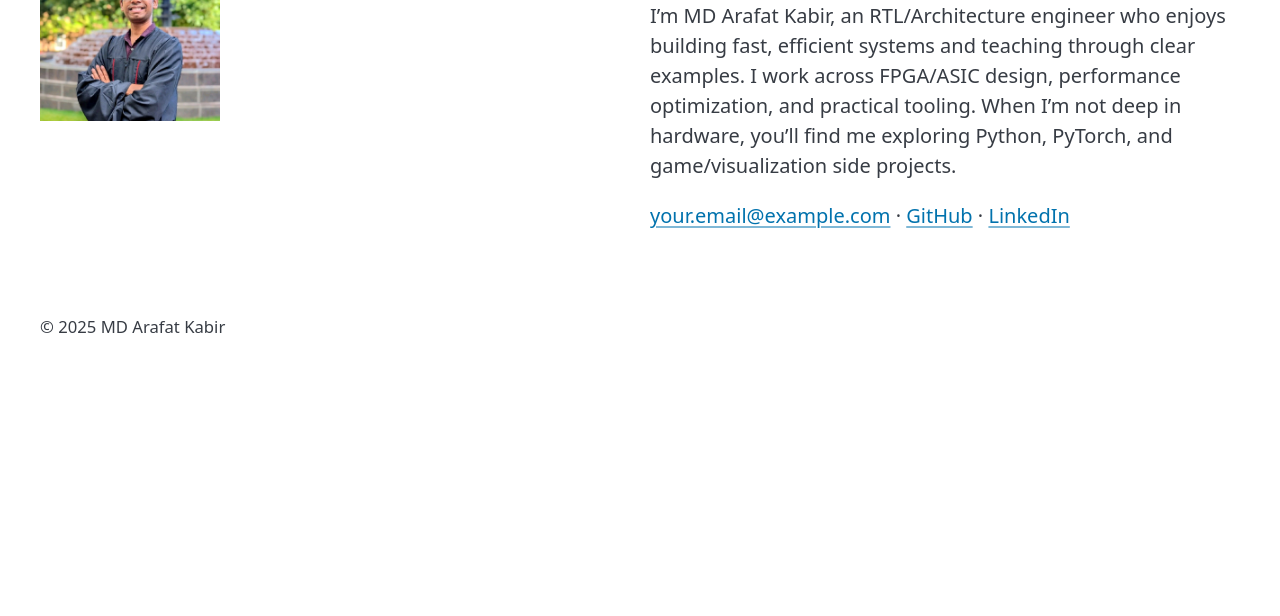
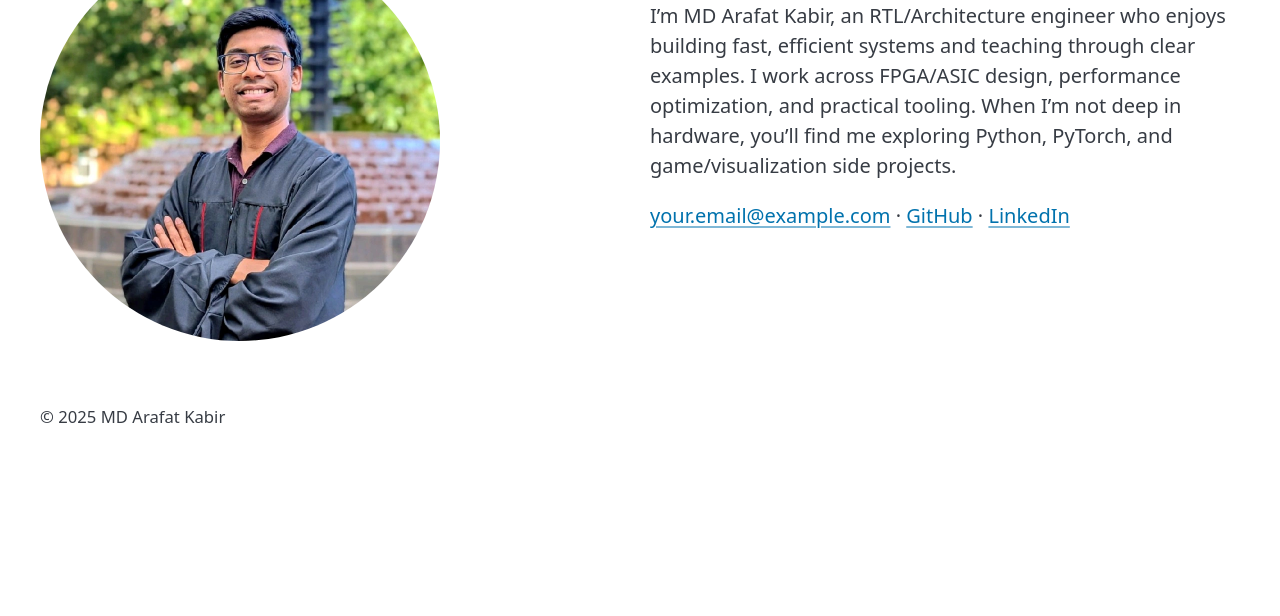
Before and after one commit to Arafat-Kabir/Arafat-Kabir.github.io, a plain HTML site: page index.html in a window 1280 px wide. Shown: the part 184-800 px from the top of the page. Drawn offline with nearby package versions, Linux system fonts and the light colour scheme.

Commit message:
main: added site.css for the bio image

```diff
--- /dev/null
+++ b/assets/css/site.css
@@ -0,0 +1,9 @@
+/* assets/css/site.css */
+.intro__photo {
+  width: 400px;          /* pick any size you want */
+  height: 400px;         /* keep same as width for a perfect circle */
+  border-radius: 50%;
+  object-fit: cover;     /* crop to fill the circle */
+  object-position: center;
+  display: block;        /* avoids extra inline spacing quirks */
+}
--- a/index.html
+++ b/index.html
@@ -6,6 +6,7 @@
   <title>MD Arafat Kabir</title>
   <!-- Pico.css (CDN) -->
   <link rel="stylesheet" href="https://cdn.jsdelivr.net/npm/@picocss/pico@2/css/pico.min.css">
+  <link rel="stylesheet" href="assets/css/site.css">
 </head>
 <body>
   <header class="container">
@@ -20,9 +21,7 @@
           <img
             src="assets/img/profile.png"
             alt="Portrait of MD Arafat Kabir"
-            class="avatar"
-            width="180"
-            height="180"
+            class="intro__photo"
             loading="lazy"
           />
         </div>
```
Also changed, not shown: 1 other file.
